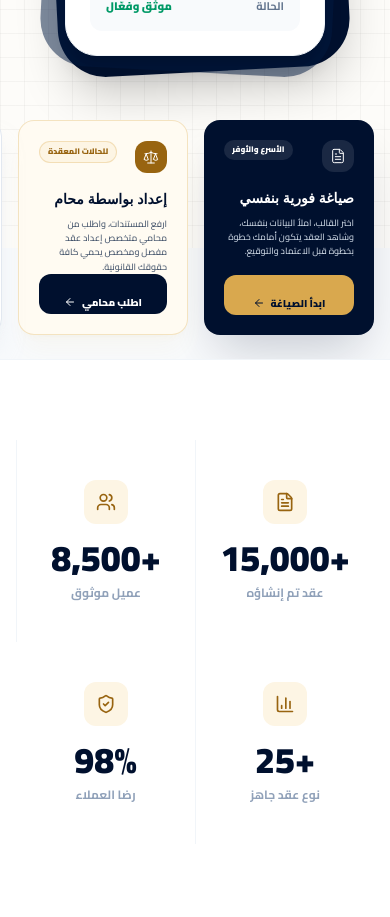
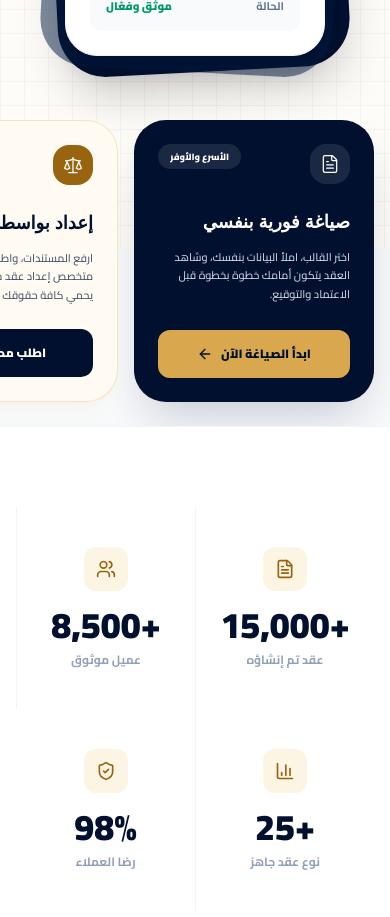
Before and after one commit to abdelrahmanyasser010/lawer, a Next.js app in the folder frontend/: page / in a window 390 px wide. Shown: the part 960-1877 px from the top of the page. Built offline with nearby package versions, Linux system fonts and the light colour scheme; no server answers; a web font is replaced by a local one.

Commit message:
responsive3

```diff
--- a/frontend/src/app/page.tsx
+++ b/frontend/src/app/page.tsx
@@ -145,60 +145,66 @@ export default function HomePage() {
           <div className="flex snap-x snap-mandatory overflow-x-auto pb-6 -mx-4 px-4 sm:mx-0 sm:px-0 lg:grid lg:grid-cols-3 gap-4 lg:gap-6 hide-scrollbar after:content-[''] after:w-px after:shrink-0">
 
             {/* Card 1: Self Service */}
-            <div className="flex flex-col w-[170px] min-w-[170px] sm:min-w-[320px] lg:min-w-0 snap-center shrink-0 rounded-2xl sm:rounded-[2rem] bg-[#00102e] p-5 sm:p-8 text-white shadow-2xl shadow-[#00102e]/20 transition-transform hover:-translate-y-2">
+            <div className="flex flex-col w-[240px] lg:w-full min-w-[240px] sm:min-w-[320px] lg:min-w-0 snap-center shrink-0 rounded-[2rem] bg-[#00102e] p-6 sm:p-8 text-white shadow-2xl shadow-[#00102e]/20 transition-transform hover:-translate-y-2">
               <div className="flex items-start justify-between">
-                <div className="flex h-8 w-8 sm:h-12 sm:w-12 items-center justify-center rounded-xl bg-white/10 text-white">
-                  <FileText className="h-4 w-4 sm:h-6 sm:w-6" strokeWidth={1.5} />
+                <div className="flex h-10 w-10 sm:h-12 sm:w-12 items-center justify-center rounded-2xl bg-white/10 text-white">
+                  <FileText className="h-5 w-5 sm:h-6 sm:w-6" strokeWidth={1.5} />
                 </div>
-                <span className="rounded-full bg-white/10 px-2 sm:px-3 py-1 sm:py-1.5 text-[8px] sm:text-[10px] font-black text-white uppercase">
+                <span className="rounded-full bg-white/10 px-3 py-1.5 text-[9px] sm:text-[10px] font-black text-white uppercase">
                   الأسرع والأوفر
                 </span>
               </div>
-              <h3 className="mt-4 sm:mt-8 text-sm sm:text-[22px] font-black">صياغة فورية بنفسي</h3>
-              <p className="mt-2 sm:mt-4 text-[9px] sm:text-[13px] font-medium leading-[1.6] sm:leading-[1.8] text-slate-300">
+              <h3 className="mt-6 sm:mt-8 text-lg sm:text-[22px] font-black">صياغة فورية بنفسي</h3>
+              <p className="mt-3 sm:mt-4 text-[11px] sm:text-[13px] font-medium leading-[1.7] sm:leading-[1.8] text-slate-300">
                 اختر القالب، املأ البيانات بنفسك، وشاهد العقد يتكون أمامك خطوة بخطوة قبل الاعتماد والتوقيع.
               </p>
-              <Link href="/create-contract?mode=self_service" className="mt-auto pt-4 sm:pt-8 flex h-10 sm:h-12 w-full items-center justify-center gap-1.5 sm:gap-2 rounded-xl bg-[#d9a84e] text-[10px] sm:text-[13px] font-black text-[#00102e] transition hover:bg-white">
-                ابدأ الصياغة <ArrowLeft className="h-3 w-3 sm:h-4 sm:w-4" />
-              </Link>
+              <div className="mt-auto pt-6 sm:pt-8 w-full">
+                <Link href="/create-contract?mode=self_service" className="flex h-12 w-full items-center justify-center gap-2 rounded-xl bg-[#d9a84e] text-[12px] sm:text-[13px] font-black text-[#00102e] transition hover:bg-white">
+                  ابدأ الصياغة الآن <ArrowLeft className="h-4 w-4" />
+                </Link>
+              </div>
             </div>
 
             {/* Card 2: Lawyer Assisted */}
-            <div className="flex flex-col w-[170px] min-w-[170px] sm:min-w-[320px] lg:min-w-0 snap-center shrink-0 rounded-2xl sm:rounded-[2rem] bg-[#fffbf2] border border-[#d9a84e]/30 p-5 sm:p-8 text-[#00102e] shadow-xl shadow-[#d9a84e]/5 transition-transform hover:-translate-y-2">
+            <div className="flex flex-col w-[240px] lg:w-full min-w-[240px] sm:min-w-[320px] lg:min-w-0 snap-center shrink-0 rounded-[2rem] bg-[#fffbf2] border border-[#d9a84e]/30 p-6 sm:p-8 text-[#00102e] shadow-xl shadow-[#d9a84e]/5 transition-transform hover:-translate-y-2">
               <div className="flex items-start justify-between">
-                <div className="flex h-8 w-8 sm:h-12 sm:w-12 items-center justify-center rounded-xl bg-[#986410] text-white">
-                  <Scale className="h-4 w-4 sm:h-6 sm:w-6" strokeWidth={1.5} />
+                <div className="flex h-10 w-10 sm:h-12 sm:w-12 items-center justify-center rounded-2xl bg-[#986410] text-white">
+                  <Scale className="h-5 w-5 sm:h-6 sm:w-6" strokeWidth={1.5} />
                 </div>
-                <span className="rounded-full bg-[#fdf5e4] px-2 sm:px-3 py-1 sm:py-1.5 text-[8px] sm:text-[10px] font-black text-[#986410] uppercase border border-[#d9a84e]/30">
+                <span className="rounded-full bg-[#fdf5e4] px-3 py-1.5 text-[9px] sm:text-[10px] font-black text-[#986410] uppercase border border-[#d9a84e]/30">
                   للحالات المعقدة
                 </span>
               </div>
-              <h3 className="mt-4 sm:mt-8 text-sm sm:text-[22px] font-black">إعداد بواسطة محام</h3>
-              <p className="mt-2 sm:mt-4 text-[9px] sm:text-[13px] font-medium leading-[1.6] sm:leading-[1.8] text-slate-600">
+              <h3 className="mt-6 sm:mt-8 text-lg sm:text-[22px] font-black">إعداد بواسطة محام</h3>
+              <p className="mt-3 sm:mt-4 text-[11px] sm:text-[13px] font-medium leading-[1.7] sm:leading-[1.8] text-slate-600">
                 ارفع المستندات، واطلب من محامي متخصص إعداد عقد مفصل ومخصص يحمي كافة حقوقك القانونية.
               </p>
-              <Link href="/create-contract?mode=lawyer_assisted" className="mt-auto pt-4 sm:pt-8 flex h-10 sm:h-12 w-full items-center justify-center gap-1.5 sm:gap-2 rounded-xl bg-[#00102e] text-[10px] sm:text-[13px] font-black text-white transition hover:bg-[#001a42]">
-                اطلب محامي <ArrowLeft className="h-3 w-3 sm:h-4 sm:w-4" />
-              </Link>
+              <div className="mt-auto pt-6 sm:pt-8 w-full">
+                <Link href="/create-contract?mode=lawyer_assisted" className="flex h-12 w-full items-center justify-center gap-2 rounded-xl bg-[#00102e] text-[12px] sm:text-[13px] font-black text-white transition hover:bg-[#001a42]">
+                  اطلب محامي <ArrowLeft className="h-4 w-4" />
+                </Link>
+              </div>
             </div>
 
             {/* Card 3: Review */}
-            <div className="flex flex-col w-[170px] min-w-[170px] sm:min-w-[320px] lg:min-w-0 snap-center shrink-0 rounded-2xl sm:rounded-[2rem] bg-white border border-slate-200 p-5 sm:p-8 text-[#00102e] shadow-xl shadow-slate-200/50 transition-transform hover:-translate-y-2">
+            <div className="flex flex-col w-[240px] lg:w-full min-w-[240px] sm:min-w-[320px] lg:min-w-0 snap-center shrink-0 rounded-[2rem] bg-white border border-slate-200 p-6 sm:p-8 text-[#00102e] shadow-xl shadow-slate-200/50 transition-transform hover:-translate-y-2">
               <div className="flex items-start justify-between">
-                <div className="flex h-8 w-8 sm:h-12 sm:w-12 items-center justify-center rounded-xl bg-slate-50 text-[#00102e]">
-                  <CheckCircle2 className="h-4 w-4 sm:h-6 sm:w-6" strokeWidth={1.5} />
+                <div className="flex h-10 w-10 sm:h-12 sm:w-12 items-center justify-center rounded-2xl bg-slate-50 text-[#00102e]">
+                  <CheckCircle2 className="h-5 w-5 sm:h-6 sm:w-6" strokeWidth={1.5} />
                 </div>
-                <span className="rounded-full bg-slate-100 px-2 sm:px-3 py-1 sm:py-1.5 text-[8px] sm:text-[10px] font-black text-slate-500 uppercase">
+                <span className="rounded-full bg-slate-100 px-3 py-1.5 text-[9px] sm:text-[10px] font-black text-slate-500 uppercase">
                   حماية قبل التوقيع
                 </span>
               </div>
-              <h3 className="mt-4 sm:mt-8 text-sm sm:text-[22px] font-black">مراجعة عقد قائم</h3>
-              <p className="mt-2 sm:mt-4 text-[9px] sm:text-[13px] font-medium leading-[1.6] sm:leading-[1.8] text-slate-500">
+              <h3 className="mt-6 sm:mt-8 text-lg sm:text-[22px] font-black">مراجعة عقد قائم</h3>
+              <p className="mt-3 sm:mt-4 text-[11px] sm:text-[13px] font-medium leading-[1.7] sm:leading-[1.8] text-slate-500">
                 لا توقع قبل المراجعة. ارفع العقد واحصل على تقرير قانوني بالمخاطر والبنود المجحفة التي تحتاج تعديل.
               </p>
-              <Link href="/request-review" className="mt-auto pt-4 sm:pt-8 flex h-10 sm:h-12 w-full items-center justify-center gap-1.5 sm:gap-2 rounded-xl border border-slate-200 bg-white text-[10px] sm:text-[13px] font-black text-[#00102e] transition hover:bg-slate-50">
-                اطلب مراجعة <ArrowLeft className="h-3 w-3 sm:h-4 sm:w-4" />
-              </Link>
+              <div className="mt-auto pt-6 sm:pt-8 w-full">
+                <Link href="/request-review" className="flex h-12 w-full items-center justify-center gap-2 rounded-xl border border-slate-200 bg-white text-[12px] sm:text-[13px] font-black text-[#00102e] transition hover:bg-slate-50">
+                  اطلب مراجعة <ArrowLeft className="h-4 w-4" />
+                </Link>
+              </div>
             </div>
 
           </div>
```
Also changed, not shown: frontend/src/app/create-contract/page.tsx (+7 -5 lines), 1 other file (tests, documents, lock files or other folders).
